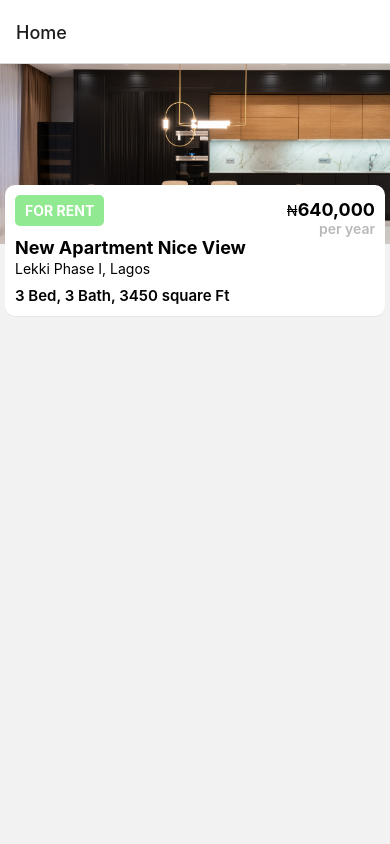
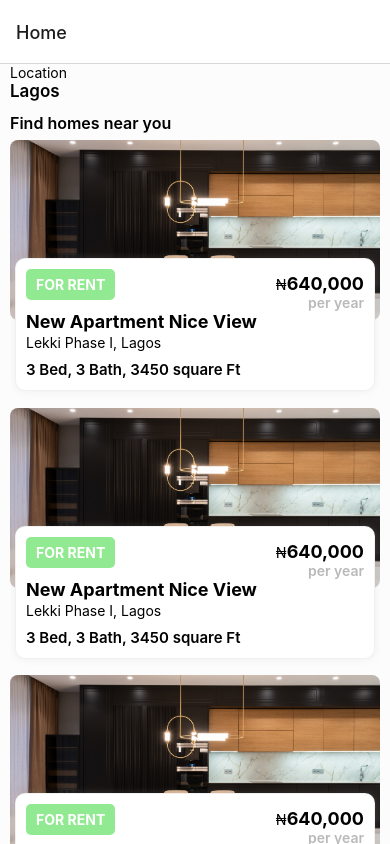
Before and after one commit to Kensmith-Project/DesignBranch, a React Native app: screen /Home in a window 390 px wide. Built offline with nearby package versions, Linux system fonts and the light colour scheme.

Commit message:
Started implementation of home page. Designed custom picker component.

```diff
--- a/package.json
+++ b/package.json
@@ -10,6 +10,7 @@
     "lint": "eslint . --ext .js,.jsx,.ts,.tsx"
   },
   "dependencies": {
+    "@react-native-picker/picker": "^2.4.0",
     "@react-navigation/bottom-tabs": "^6.2.0",
     "@react-navigation/drawer": "^6.3.3",
     "@react-navigation/native": "^6.0.8",
--- a/src/Components/PropertyCard.tsx
+++ b/src/Components/PropertyCard.tsx
@@ -64,7 +64,7 @@ const PropertyCard: React.FC<PropertyCardProps> = ({ property }) =>{
     )
 
     return(
-        <TouchableOpacity>
+        <TouchableOpacity style={styles.container} activeOpacity={0.9} >
             {/** Image Background */}
             <View style={styles.imageContainer}>
                 <Image source={propertyImage} style={styles.image}/>
@@ -81,32 +81,41 @@ const PropertyCard: React.FC<PropertyCardProps> = ({ property }) =>{
 const styles = StyleSheet.create({
 
     container:{
-        position: 'relative'
+        position: 'relative',
+        //backgroundColor: 'red',
+        borderRadius: 8,
     },
 
     imageContainer:{
         height: 180,
         width: '100%',
-        padding: 0
+        padding: 0,
     },
 
     image:{
         height: '100%',
         width: '100%',
-        resizeMode: 'cover'
+        resizeMode: 'cover',
+        borderRadius: 8,
     },
 
     cardOuter:{
-        //backgroundColor: 'red',
+        //backgroundColor: 'yellow',
         padding: 5,
         position: 'relative',
-        top: '-20%'
+        top: '-25%',
+        marginBottom: '-15%'
     },
 
     card:{
-        elevation: 5,
+        elevation: 8,
         shadowColor: 'rgba(185, 185, 185, 0.2)',
-        shadowOffset: { width: 0, height: 1 },
+        shadowOffset: {width: 0, height: 0},
+        shadowOpacity: 1,
+        shadowRadius: 8,
+        borderWidth: 1,
+        borderColor: 'rgba(185, 185, 185, 0.2)',
+        borderStyle: 'solid',
         backgroundColor: 'white',
         padding: 10,
         borderRadius: 10
--- /dev/null
+++ b/src/Components/elements/BasePicker.tsx
@@ -0,0 +1,140 @@
+import { Picker } from '@react-native-picker/picker';
+import React from 'react';
+import {
+    FlatList, Modal, Platform, StyleSheet,
+    Text, TouchableWithoutFeedback, View,
+    TouchableHighlight
+} from 'react-native';
+
+export interface BasePickerItem{
+    label: string; value: string;
+}
+
+export interface BasePickerProps{
+    visible?: boolean;
+    onValueChange?: (itemValue: unknown, itemIndex: number) => void;
+    items?: BasePickerItem[];
+    selectedValue?: string;
+    onClose?: (arg?: any) => void;
+}
+
+const BasePicker: React.FC<BasePickerProps> = ({
+    visible = false, onValueChange, items, selectedValue,
+    onClose
+})=>{
+
+    // Handlers
+    const handlePress = (item: BasePickerItem, index: number )=>{
+        onValueChange && onValueChange(item.value, index);
+        onClose && onClose();
+    }
+
+
+    // Helpers
+    const renderItem = ({ item, index }: { item: BasePickerItem, index: number })=>{
+        return(
+            <TouchableHighlight
+                underlayColor={'rgba(0,0,0,0.3)'}
+                onPress={()=> handlePress(item, index)}
+            >
+               <View style={styles.textView}>
+                    <Text style={styles.text}>{ item.label }</Text>
+               </View>
+            </TouchableHighlight>
+        )
+    }
+
+    if (Platform.OS === 'android') {
+
+        // Change to flat list of touchablehighlight
+        return(
+            <Modal
+                animationType='slide'
+                visible={visible}
+                transparent
+                onDismiss={onClose}
+            >
+                <View style={styles.container}>
+                <TouchableWithoutFeedback onPress={onClose}>
+                    <View style={styles.androidBackdrop}></View>
+                </TouchableWithoutFeedback>
+                <View style={styles.pickerContainer}>
+                    <FlatList
+                        data={items}
+                        renderItem={renderItem}
+                    />
+                </View>
+            </View>
+
+            </Modal>
+        )
+    }
+    return(
+        <Modal
+            animationType='slide'
+            visible={visible}
+            transparent
+            onDismiss={onClose}
+        >
+            <View style={styles.container}>
+                <TouchableWithoutFeedback onPress={onClose}>
+                    <View style={styles.backdrop}></View>
+                </TouchableWithoutFeedback>
+                <View style={styles.pickerContainer}>
+                    <Picker
+                        selectedValue={selectedValue}
+                        onValueChange={onValueChange}
+                    >
+                        {
+                            items?.map((item, index)=>(
+                                <Picker.Item
+                                    key={index}
+                                    label={item.label}
+                                    value={item.value}
+                                />
+                            ))
+                        }
+                    </Picker>
+                </View>
+            </View>
+
+        </Modal>
+    )
+}
+
+const styles = StyleSheet.create({
+    container:{
+        flex: 1,
+    },
+
+    backdrop:{
+        flex: 1
+    },
+
+    androidBackdrop:{
+        flex: 1,
+        backgroundColor: 'rgba(0,0,0,0.5)'
+    },
+
+    pickerContainer:{
+        backgroundColor: 'white',
+        width: '100%',
+        height: '40%',
+        position: 'absolute',
+        bottom: 0
+    },
+    textView:{
+        paddingHorizontal: 15,
+        paddingVertical: 10,
+    },
+
+    text:{
+        fontSize: 18,
+        fontWeight: '600',
+        letterSpacing: 0.75,
+        lineHeight: 28,
+        textAlign: 'center'
+    },
+})
+
+export default BasePicker;
--- a/src/navigators/Main.tsx
+++ b/src/navigators/Main.tsx
@@ -4,6 +4,7 @@ import {createDrawerNavigator } from "@react-navigation/drawer";
 import { createNativeStackNavigator } from '@react-navigation/native-stack';
 import PropertyCard from '../Components/PropertyCard';
 import propertyData from '../mockData/propertyData';
+import HomeScreen from '../screens/HomeScreen';
 
 
 const Drawer = createDrawerNavigator();
@@ -18,7 +19,7 @@ const MainNavigator: React.FC<any> = () =>{
     return(
         <NavigationContainer>
             <TestStack.Navigator>
-                <TestStack.Screen name='Home' component={TestScreen}/>
+                <TestStack.Screen name='Home' component={HomeScreen}/>
             </TestStack.Navigator>
         </NavigationContainer>
     )
--- a/src/screens/HomeScreen.tsx
+++ b/src/screens/HomeScreen.tsx
@@ -1,16 +1,84 @@
 import React from 'react';
-import { StyleSheet, View } from 'react-native';
+import { FlatList, StyleSheet, View, ListRenderItemInfo, Text, TouchableWithoutFeedback } from 'react-native';
 import PropertyCard from '../Components/PropertyCard';
 import propertyData from '../mockData/propertyData';
 import GeneralStackScreenProps from '../props/GeneralStackScreenProps';
+import { Property } from '../types/property';
+import { Cities } from '../types/cities';
+import { Picker } from '@react-native-picker/picker';
+import BasePicker from '../Components/elements/BasePicker';
+import { toPickerItem } from '../utils/GeneralUtils';
 
 const HomeScreen: React.FC<GeneralStackScreenProps> = () =>{
 
+    // State
+    const [selectedLanguage, setSelectedLanguage] = React.useState('Lagos');
+    const [value, setValue] = React.useState('Lagos');
+    const [open, setOpen] = React.useState<boolean>(false);
+
+    let testProperties: Property[] = [
+        propertyData, propertyData, propertyData, propertyData, propertyData, propertyData,
+        propertyData, propertyData, propertyData, propertyData, propertyData, propertyData,
+        propertyData, propertyData, propertyData, propertyData, propertyData, propertyData,
+        propertyData, propertyData, propertyData, propertyData, propertyData, propertyData,
+        propertyData, propertyData, propertyData, propertyData, propertyData, propertyData,
+        propertyData, propertyData, propertyData, propertyData, propertyData, propertyData,
+        propertyData, propertyData, propertyData, propertyData, propertyData, propertyData,
+        propertyData, propertyData, propertyData, propertyData, propertyData, propertyData,
+    ]
+
+    const renderItem = ({ item }: ListRenderItemInfo<Property> ) =>{
+        return(
+            <PropertyCard property={item}/>
+        )
+    }
+
+    const handlePress = ()=>{
+        setOpen(true);
+        console.log('Clicked')
+    }
+
+    const handleClose = ()=>{
+        //setValue(selectedLanguage);
+        setOpen(false);
+    }
+
+    const handleValueChange = (itemValue: unknown, itemIndex: number)=>{
+        setSelectedLanguage(itemValue as string);
+    }
+
+    const renderLabel = ()=>{
+        return(
+           <View>
+               <View style={styles.locationContainer}>
+                   <View>
+                       <TouchableWithoutFeedback onPress={handlePress}>
+                            <Text>Location</Text>
+                       </TouchableWithoutFeedback>
+                       <Text style={styles.locationText}>{selectedLanguage}</Text>
+                       <BasePicker
+                            visible={open}
+                            onClose={handleClose}
+                            selectedValue={selectedLanguage}
+                            items={toPickerItem(Object.values(Cities))}
+                            onValueChange={handleValueChange}
+                       />
+                   </View>
+               </View>
+
+               <Text style={styles.title}>Find homes near you</Text>
+           </View>
+        )
+    }
+
     return(
         <View style={styles.container}>
-            <PropertyCard
-                property={propertyData}
-            />
+            { renderLabel() }
+           <FlatList
+                data={testProperties}
+                renderItem={renderItem}
+                keyExtractor={(item,index)=> index + 'w'}
+           />
         </View>
     )
 }
@@ -18,8 +86,25 @@ const HomeScreen: React.FC<GeneralStackScreenProps> = () =>{
 const styles = StyleSheet.create({
     container:{
         flex: 1,
-        backgroundColor: '#FCFCFC'
+        backgroundColor: '#FCFCFC',
+        paddingHorizontal: 10,
     },
+
+    title:{
+        fontSize: 16,
+        lineHeight: 24,
+        marginBottom: 5,
+        fontWeight: '600'
+    },
+
+    locationContainer:{
+        marginBottom: 10
+    },
+
+    locationText:{
+        fontSize: 17,
+        fontWeight: '600'
+    }
 });
 
 export default HomeScreen;
--- /dev/null
+++ b/src/types/cities.ts
@@ -0,0 +1,127 @@
+export enum Cities{
+    Aba, Abakaliki,Abeokuta, Abonnema, Abuja, "Ado Ekiti",
+    Afikpo,Agbor, Agulu,Aku,Akure,Amaigbo,Ankpa,Asaba,Auchi,Awka,Azare,Bama,Bauchi,Bende,
+    "Benin City",
+    Bida,
+    "Birin Kebbi",
+    Biu,
+    Buguma,
+    Calabar,
+    Damaturu,
+    Daura,
+    Dutse,
+    Ede,
+    Effium,
+    "Effon Alaiye",
+    "Eha Amufu",
+    Ejigbo,
+    Ekpoma,
+    Enugu,
+    "Enugu Ukwu",
+    Epe,
+    Etiti,
+    "Ezza Inyimagu",
+    Funtua,
+    Gamboru,
+    Gashua,
+    Gboko,
+    Gbongan,
+    Gombe,
+    Gusau,
+    Hadejia,
+    Ibadan,
+    Idah,
+    Ife,
+    Ifo,
+    Ifon,
+    Igboho,
+    "Igbo Ora",
+    "Igbo Ukwu",
+    Ihiala,
+    "IjebucIgbo",
+    "Ijebu Ode",
+    Ijero,
+    Ikare,
+    Ikeja,
+    Ikerre,
+    Ikire,
+    Ikirun,
+    Ikom,
+    Ikorodu,
+    "Ikot Ekpene",
+    "Ila Orangun",
+    "Ilawe Ekiti",
+    Ilesha,
+    Ilobu,
+    Ilorin,
+    Inisa,
+    Ise,
+    Iseyin,
+    Ishieke,
+    Iwo,
+    Jalingo,
+    Jimeta,
+    Jos,
+    Kaduna,
+    Kafanchan,
+    Kagoro,
+    Kano,
+    Katsina,
+    "Kaura Namoda",
+    Keffi,
+    Kishi,
+    Kontagora,
+    Kuroko,
+    Lafia,
+    Lagos,
+    Lokoja,
+    Maiduguri,
+    Makurdi,
+    Malumfashi,
+    Minna,
+    Modakeke,
+    Mubi,
+    Nguru,
+    Nkpor,
+    Nnewi,
+    Nsukka,
+    Numan,
+    Obosi,
+    Offa,
+    Ogaminan,
+    Ogbomosho,
+    Ohafia,
+    "Oka Akoko",
+    Okene,
+    Okigwi,
+    Okitipupa,
+    Okpogho,
+    Okrika,
+    Ondo,
+    Onitsha,
+    Oron,
+    Oshogbo,
+    Otukpo,
+    Owerri,
+    Owo,
+    Oyo,
+    Ozubulu,
+    "Port Harcourt",
+    Sagamu,
+    "Sango Otta",
+    Sapele,
+    Shaki,
+    Sokoto,
+    Suleja,
+    Uga,
+    Ugep,
+    Ughelli,
+    Umuahia,
+    Uromi,
+    Uyo,
+    Warri,
+    Wukari,
+    Yenagoa,
+    Yola,
+    Zaria
+}
--- a/src/utils/GeneralUtils.ts
+++ b/src/utils/GeneralUtils.ts
@@ -1,3 +1,5 @@
+import { BasePickerItem } from "../Components/elements/BasePicker";
+
 export function formatAmount(amount: string): string {
 
     let fortmattedString: string = `${amount}`;
@@ -43,3 +45,14 @@ export function getInitials(fullname: string): string{
     let lastInitial = firstLetters.slice(-1)[0]
     return firstInitial + lastInitial
 };
+
+export function toPickerItem(arr: any[]): BasePickerItem[] {
+    let result: BasePickerItem[] = [];
+
+    for (let i = 0; i < arr.length; i++) {
+        const element = arr[i];
+        result.push({ label: element, value: element });
+    }
+
+    return result;
+}
```
Also changed, not shown: src/types/states.ts (added, +38 -0 lines), 2 other files (tests, documents, lock files or other folders).
